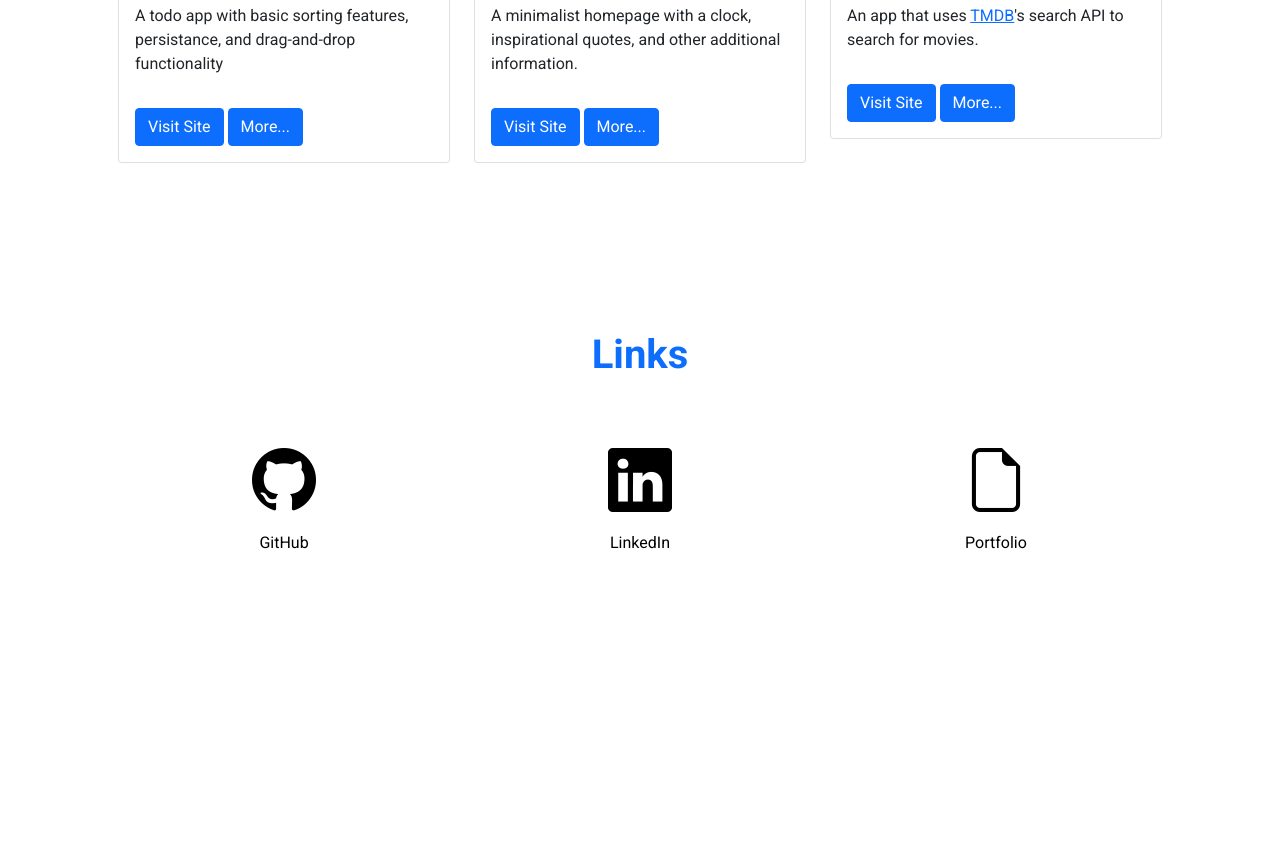
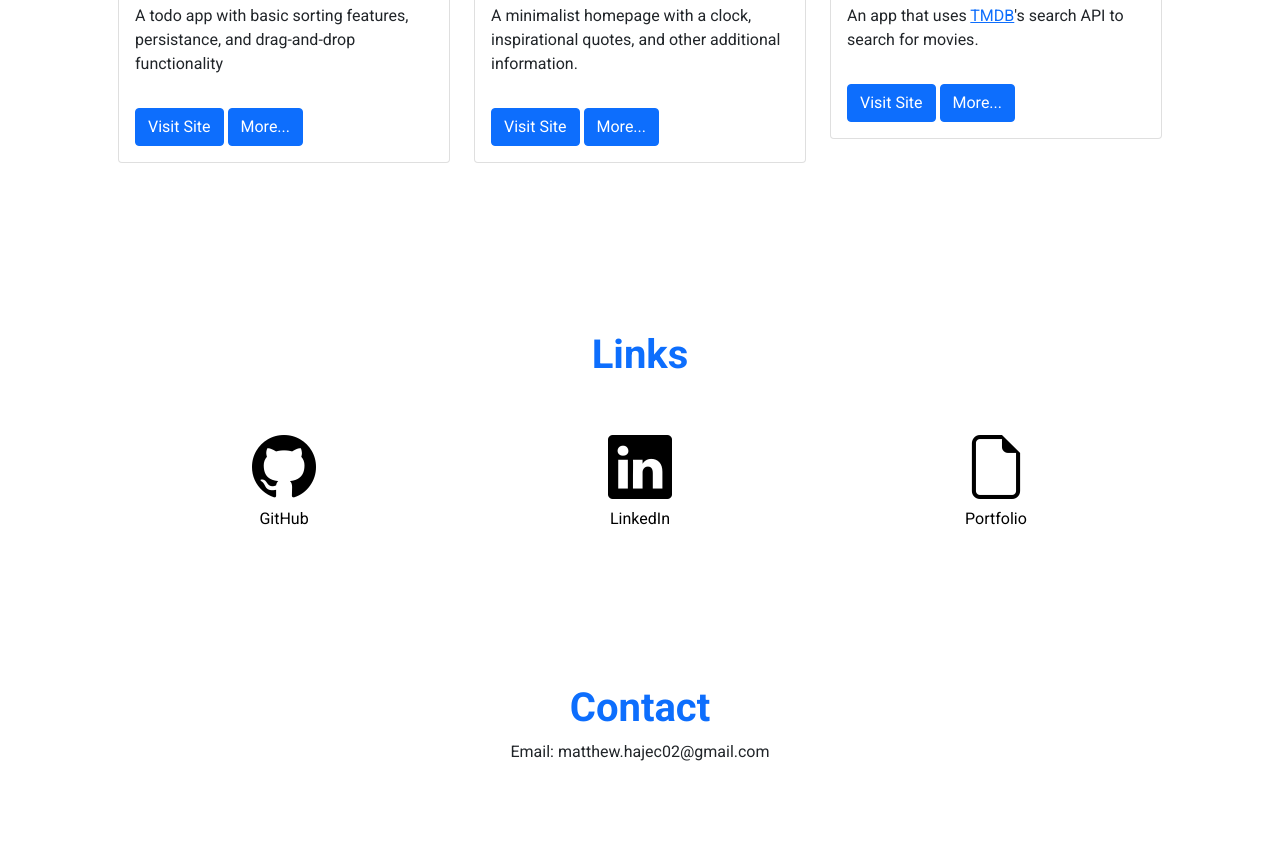
Before and after one commit to matthajec/portfolio, a website: page index.html in a window 1280 px wide. Shown: the part 2098-2942 px from the top of the page. Before the commit the page ends 2717 px from the top, so only its background shows below. Drawn offline with nearby package versions, Linux system fonts and the light colour scheme.

Commit message:
added contact and prevented link hover effect from shifting the whole page

```diff
--- a/css/main.css
+++ b/css/main.css
@@ -57,16 +57,25 @@ section.main-section {
 }
 
 
-.links-icon {
-  font-size: 4rem;
-}
 
-.links-icon,
+
+
+
 .links-item {
   color: #000;
   text-decoration: none;
   transition: color .2s ease;
   transition: font-size .2s ease;
+  height: 105px;
+}
+
+.links-item_icon {
+  font-size: 4rem;
+}
+
+.links-item_icon,
+.links-item_label {
+  line-height: 40px;
 }
 
 .links-item:hover {
@@ -75,7 +84,12 @@ section.main-section {
   font-size: 1.05rem;
 }
 
-.links-item:hover > .links-icon {
-  color: #0d6efd !important;
+.links-item:hover > .links-item_icon {
   font-size: 4.2rem;
+  line-height: 40px;
 }
+
+.links-item:hover > .links-item_label {
+  font-size: 1.05rem;
+  line-height: 40px;
+}
--- a/index.html
+++ b/index.html
@@ -11,6 +11,7 @@
   <link rel="preconnect" href="https://fonts.gstatic.com">
   <link href="https://fonts.googleapis.com/css2?family=Roboto:wght@300;400;700&display=swap" rel="stylesheet">
   <link rel="stylesheet" href="https://cdn.jsdelivr.net/npm/bootstrap-icons@1.4.0/font/bootstrap-icons.css">
+  <link rel="icon" href="./images/icon.png">
   <script src="https://kit.fontawesome.com/645450b485.js" crossorigin="anonymous"></script>
   <script src="./bootstrap/js/bootstrap.bundle.min.js" defer></script>
 </head>
@@ -207,25 +208,28 @@
       <h2 class="text-center text-primary h1"><strong>Links</strong></h2>
     </div>
     <div class="row mt-5">
-      <div class="col text-center">
-        <a target="_blank" class="links-item" href="https://github.com/matthajec">
-          <i class="links-icon bi bi-github"></i>
-          <p class="links-label">GitHub</p>
-        </a>
-      </div>
-      <div class="col text-center">
-        <a target="_blank" class="links-item" href="">
-          <i class="links-icon bi bi-linkedin"></i>
-          <p class="links-label">LinkedIn</p>
-        </a>
-      </div>
-      <div class="col text-center">
-        <a target="_blank" class="links-item" href="">
-          <i class="links-icon bi bi-file-earmark"></i>
-          <p>Portfolio</p>
-        </a>
-      </div>
+      <a target="_blank" class="links-item col text-center" href="https://github.com/matthajec">
+        <i class="links-item_icon bi bi-github"></i>
+        <p class="links-item_label mb-0">GitHub</p>
+      </a>
+      <a target="_blank" class="links-item col text-center" href="">
+        <i class="links-item_icon bi bi-linkedin"></i>
+        <p class="links-item_label mb-0">LinkedIn</p>
+      </a>
+      <a target="_blank" class="links-item col text-center" href="">
+        <i class="links-item_icon bi bi-file-earmark"></i>
+        <p class="links-item_label mb-0">Portfolio</p>
+      </a>
     </div>
+  </section>
+
+  <section id="contact" class="container p-5">
+    <div class="row mt-5">
+      <h2 class="text-center text-primary h1"><strong>Contact</strong></h2>
+    </div>
+    <address class="row">
+      <p class="col text-center">Email: matthew.hajec02@gmail.com</p>
+    </address>
   </section>
 </body>
 </html>
```
Also changed, not shown: images/icon.png (added).
